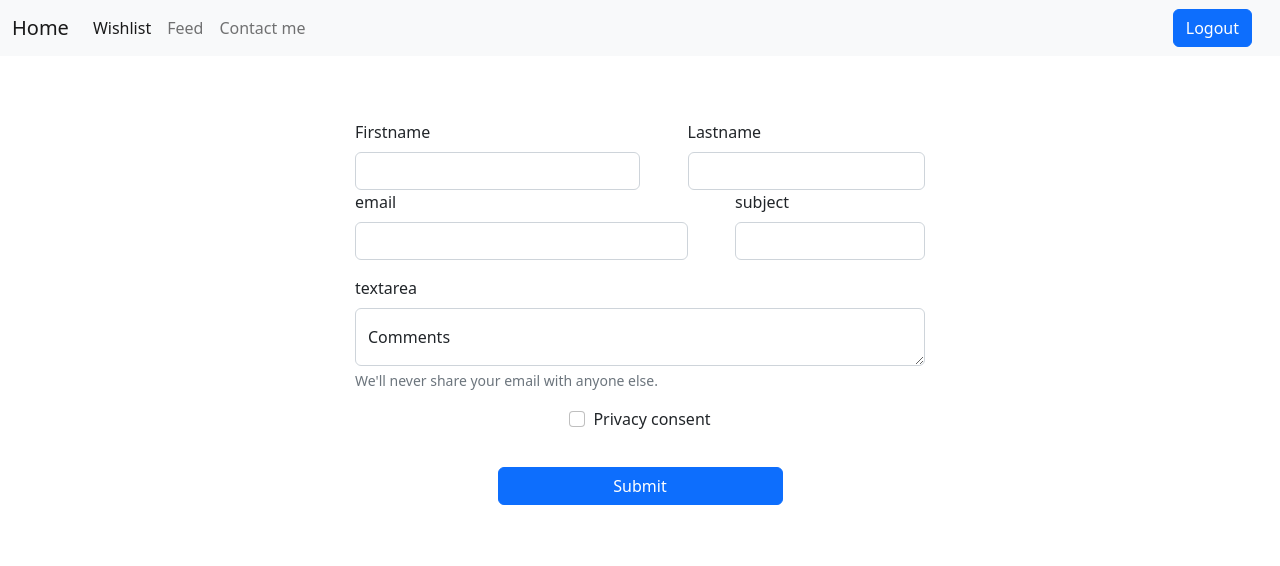
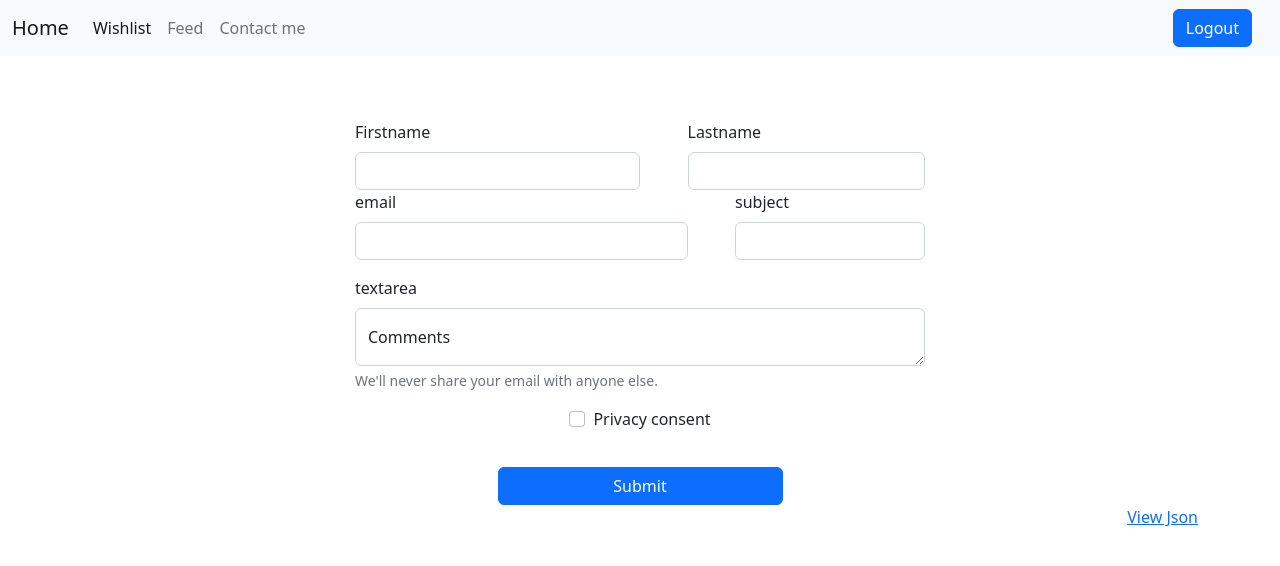
Before and after one commit to Mandrake091/react-homework-first, a React (Create React App) app: page /contact in a window 1280 px wide. Shown: the top 566 px of the page. Built offline with nearby package versions, Linux system fonts and the light colour scheme; no server answers; sample sign-in values are in the browser's storage.

Commit message:
link in contact Page for view Json post

```diff
--- a/src/components/pages/Contact.jsx
+++ b/src/components/pages/Contact.jsx
@@ -131,6 +131,9 @@ function Contact() {
           </form>
         </div>
       </div>
+      <p className="text-end">
+        <a href="https://webhook.site/#!/d1870a2b-10ac-47f0-859c-1af0cc295840/b813042a-5f78-4652-9aef-96a8335a2248/1">View Json</a>
+      </p>
     </div>
   );
 }
```
